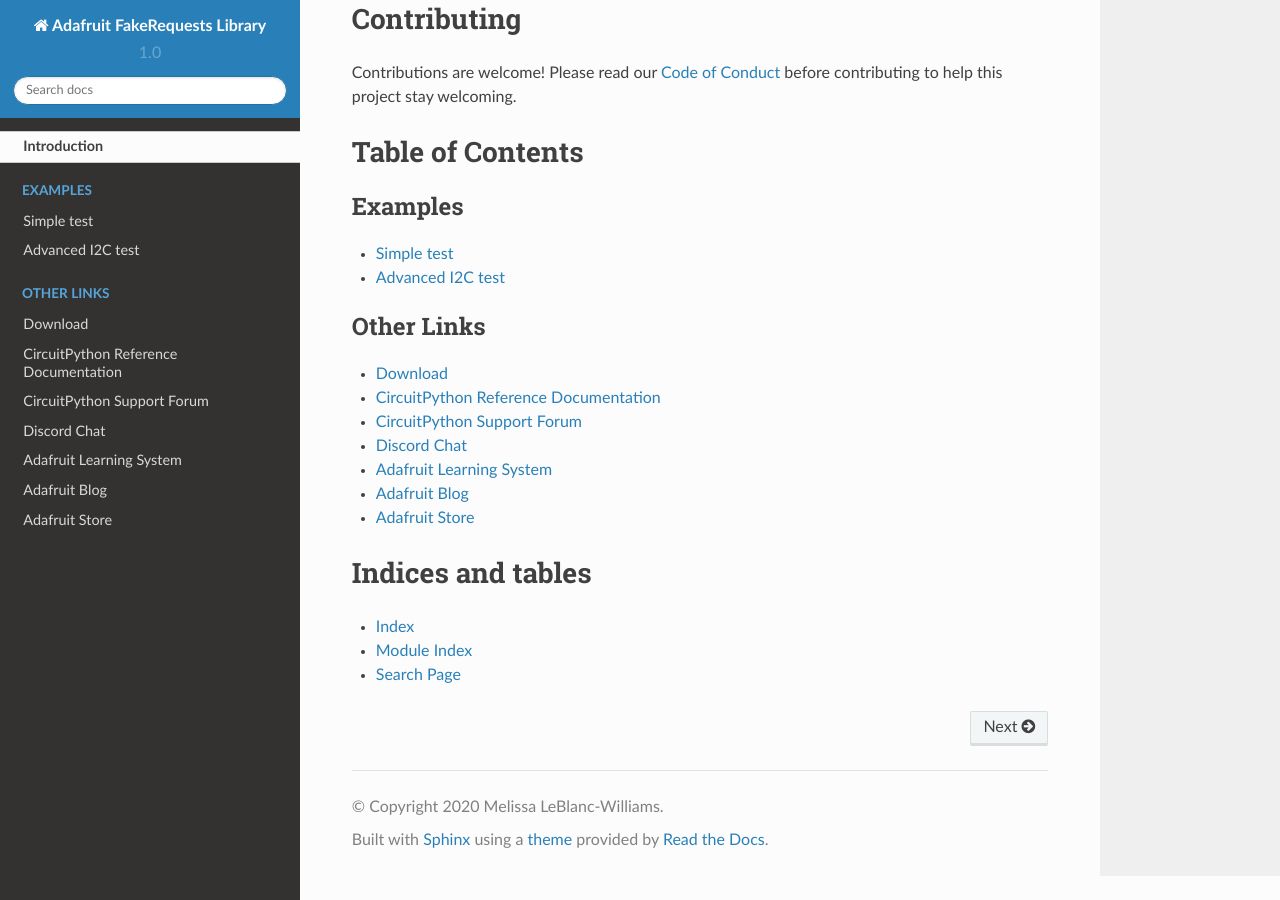
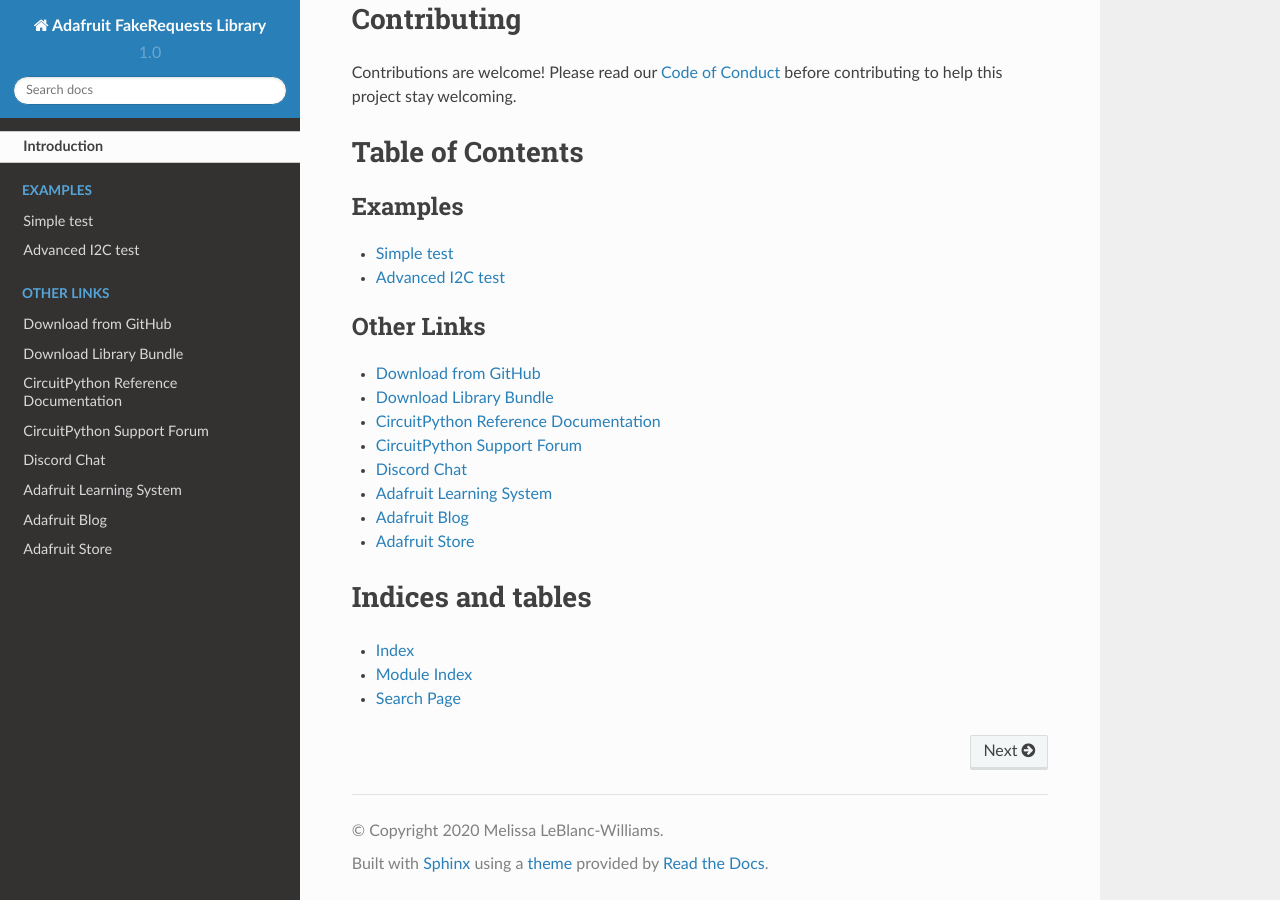
Before and after one commit to adafruit/Adafruit_CircuitPython_FakeRequests, a Sphinx documentation site: the page built from docs/index.rst, in a window 1280 px wide and 900 px high, scrolled down 1296 px. Built offline with Sphinx 7.4.7 and the Read the Docs theme 2.0.0, drawn with Linux system fonts in a browser that asks for light colours.

Commit message:
Added cp.org link to index.rst

```diff
--- a/docs/index.rst
+++ b/docs/index.rst
@@ -31,7 +31,8 @@
 .. toctree::
     :caption: Other Links
 
-    Download <https://github.com/adafruit/Adafruit_CircuitPython_FakeRequests/releases/latest>
+    Download from GitHub <https://github.com/adafruit/Adafruit_CircuitPython_FakeRequests/releases/latest>
+    Download Library Bundle <https://circuitpython.org/libraries>
     CircuitPython Reference Documentation <https://docs.circuitpython.org>
     CircuitPython Support Forum <https://forums.adafruit.com/viewforum.php?f=60>
     Discord Chat <https://adafru.it/discord>
```
